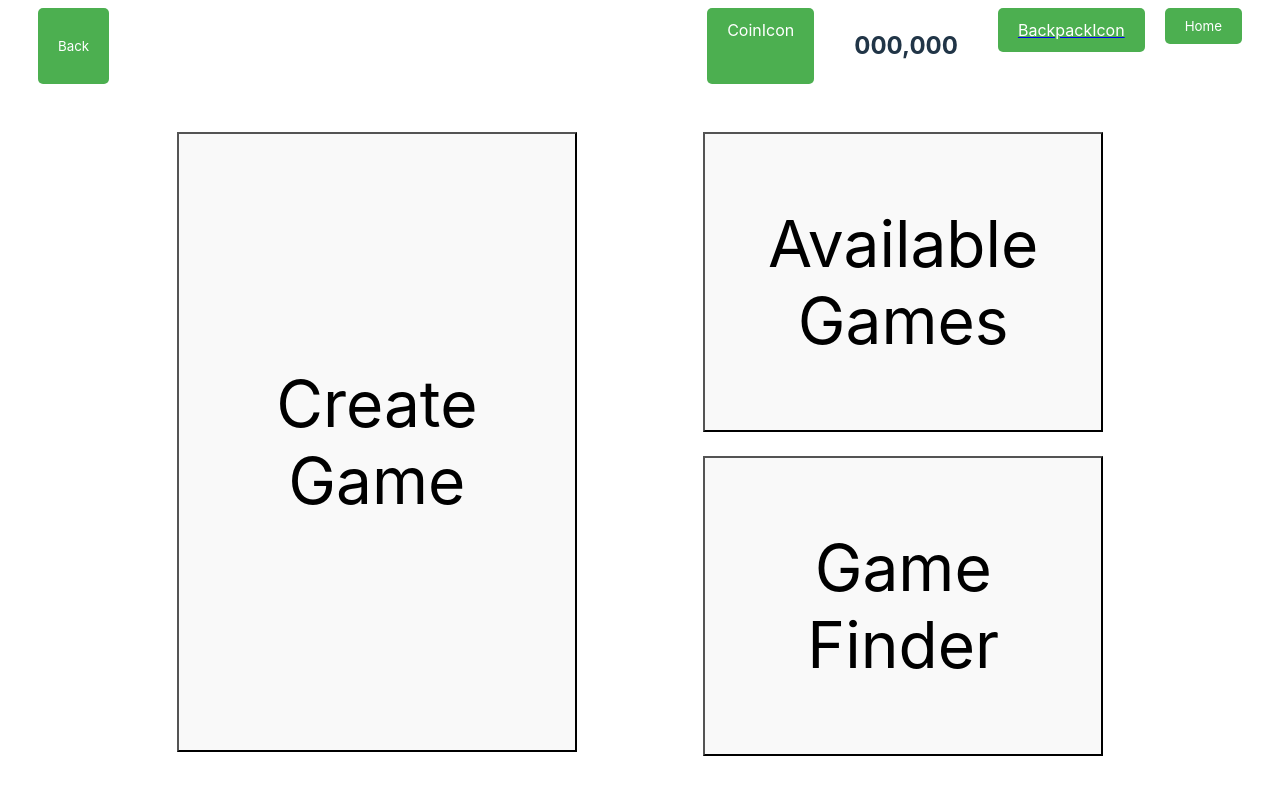
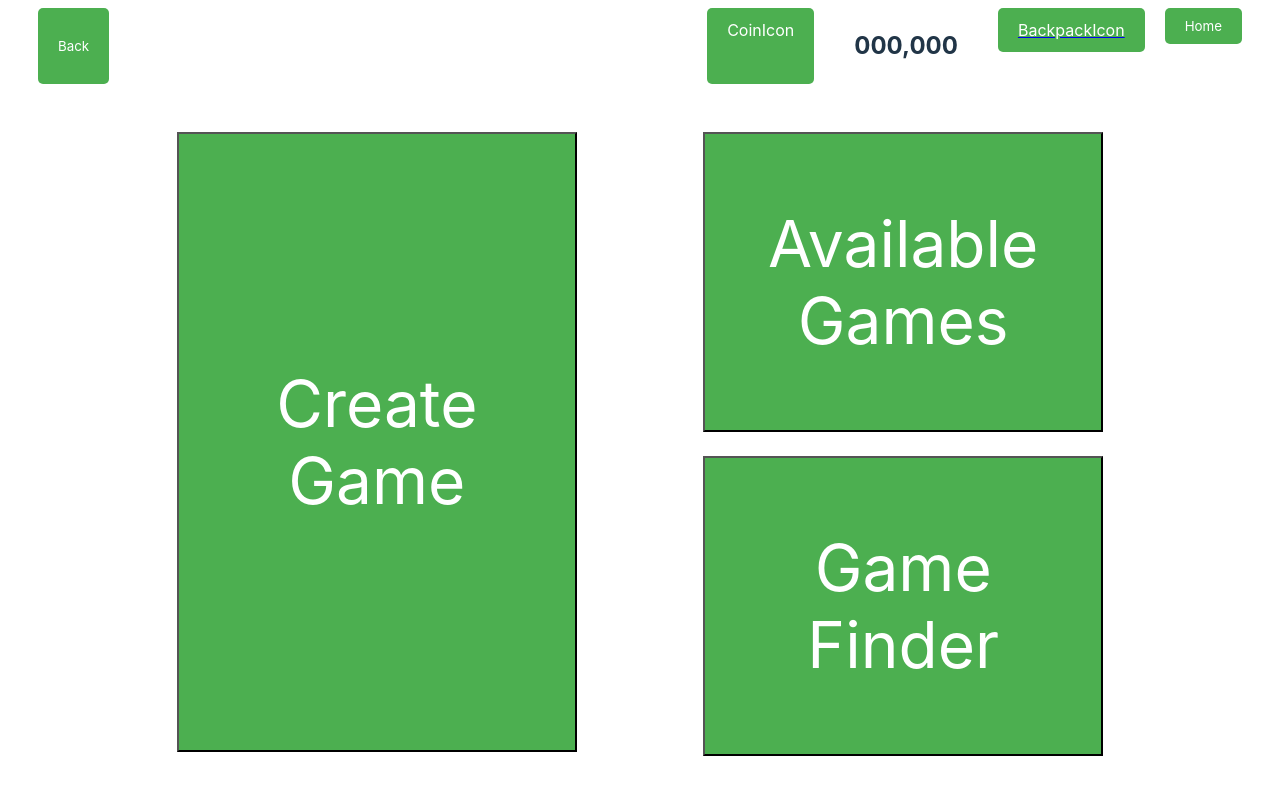
Before and after one commit to OleguerAlmuni/P1_ProjectesWeb1, a Vue app: page /play in a window 1280 px wide. Shown: the top 794 px of the page. Built offline with nearby package versions, Linux system fonts and the light colour scheme.

Commit message:
Play.vue Coloritzada

```diff
--- a/src/components/Play.vue
+++ b/src/components/Play.vue
@@ -48,7 +48,16 @@
         font-family: Inter;
         font-size: 64px;
         font-style: normal;
+        background-color: #4CAF50;
+        color: white;
     }
+        .create-game-button:hover {
+            background-color: #45a049;
+        }
+
+        .create-game-button:active {
+            background-color: #3e8e41;
+        }
 
     .available-games-button {
         width: 400px;
@@ -56,7 +65,16 @@
         font-family: Inter;
         font-size: 64px;
         font-style: normal;
+        background-color: #4CAF50;
+        color: white;
     }
+        .available-games-button:hover {
+            background-color: #45a049;
+        }
+
+        .available-games-button:active {
+            background-color: #3e8e41;
+        }
 
     .game-finder-button {
         width: 400px;
@@ -64,5 +82,14 @@
         font-family: Inter;
         font-size: 64px;
         font-style: normal;
+        background-color: #4CAF50;
+        color: white;
     }
+        .game-finder-button:hover {
+            background-color: #45a049;
+        }
+
+        .game-finder-button:active {
+            background-color: #3e8e41;
+        }
 </style>
```
